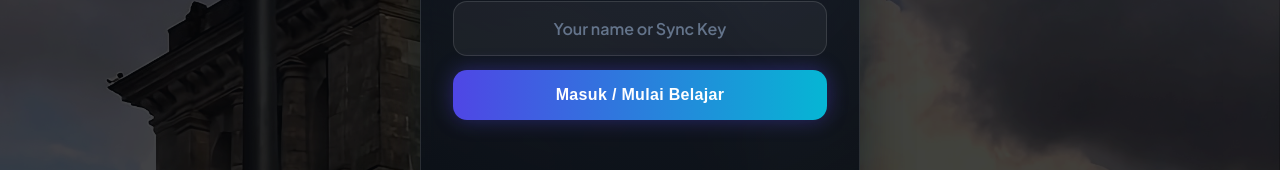
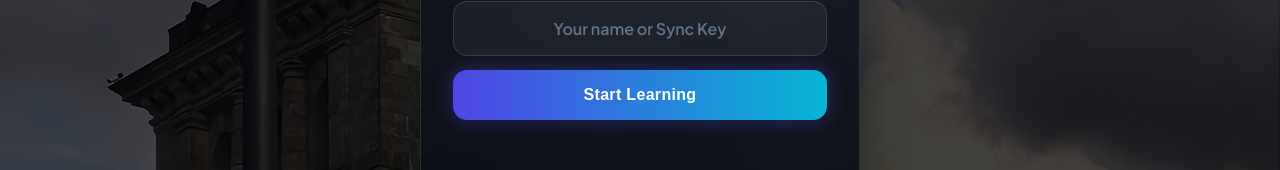
Before and after one commit to azkiya-hasna/german-flashcard-vue, a Vue app: page / in a window 1280 px wide. Shown: the part 384-554 px from the top of the page. Built offline with nearby package versions, Linux system fonts and the light colour scheme.

Commit message:
feat: update login button text

```diff
--- a/src/components/AuthScreen.vue
+++ b/src/components/AuthScreen.vue
@@ -17,7 +17,7 @@
           autocomplete="off"
           @keyup.enter="submitLogin"
         />
-        <button class="auth-btn" @click="submitLogin">Masuk / Mulai Belajar</button>
+        <button class="auth-btn" @click="submitLogin">Start Learning</button>
       </div>
 
       <div class="auth-status" :style="{ color: statusColor }">{{ statusMsg }}</div>
```
